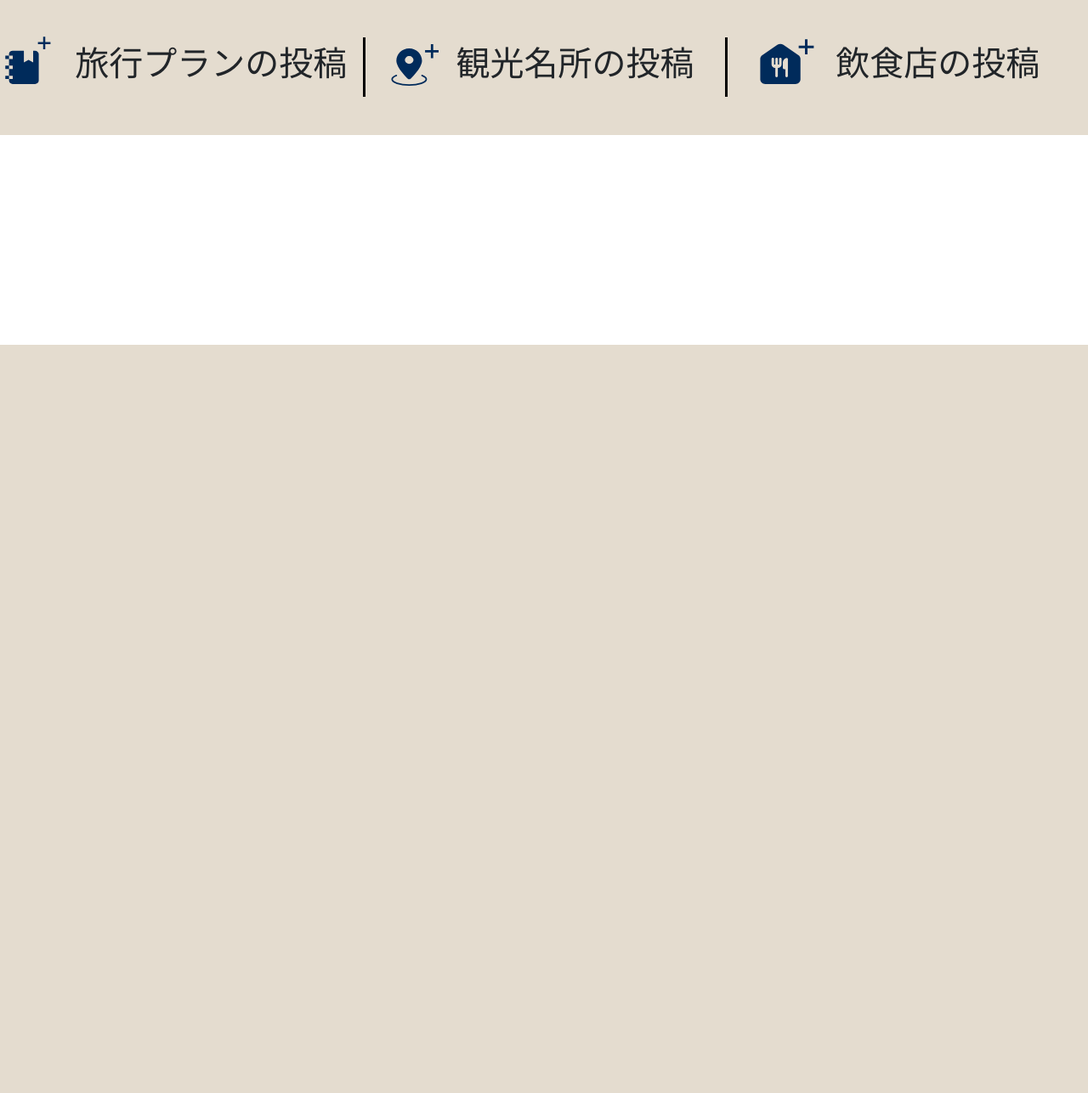
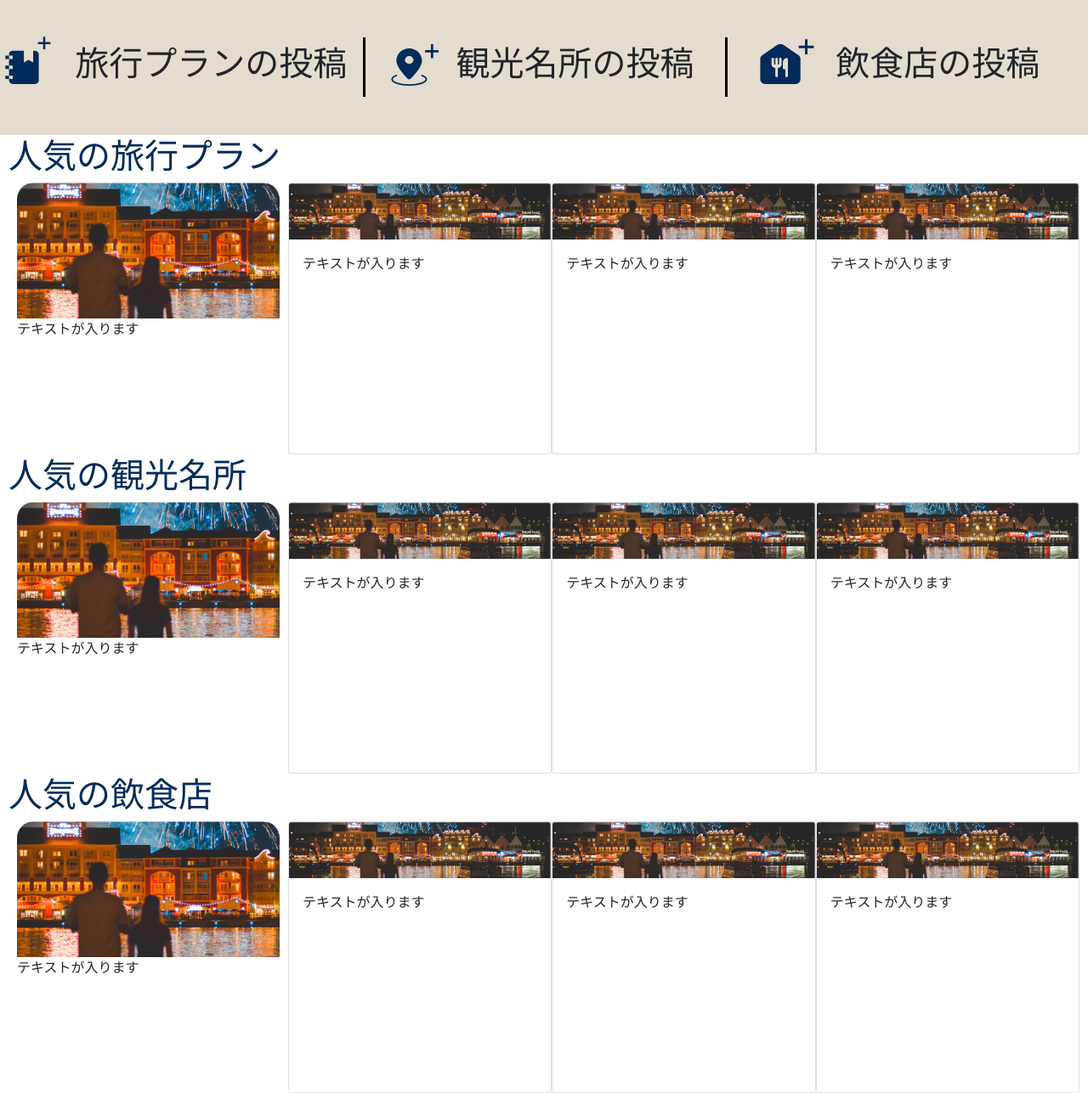
Before and after one commit to Aso2101037/2023Dev3warly, a PHP site: page /home.html in a window 1280 px wide. Shown: the part 394-1681 px from the top of the page at 85% size. Before the commit the page ends 800 px from the top, so only its background shows below. Run offline with PHP 8.4, Linux system fonts and the light colour scheme.

Commit message:
カード作成

```diff
--- a/src/home.html
+++ b/src/home.html
@@ -32,11 +32,17 @@
     </div>
     <!-- 旅行プランのカード↓↓ -->
     <div id="card">
-
+        <h1 class="favorite-font">人気の旅行プラン</h1>
+        <card-component></card-component>
+        <h1 class="favorite-font">人気の観光名所</h1>
+        <card-component></card-component>
+        <h1 class="favorite-font">人気の飲食店</h1>
+        <card-component></card-component>
     </div>
     <link rel="stylesheet" href="https://cdn.jsdelivr.net/npm/bootstrap@5.1.3/dist/css/bootstrap.min.css" integrity="sha384-1BmE4kWBq78iYhFldvKuhfTAU6auU8tT94WrHftjDbrCEXSU1oBoqyl2QvZ6jIW3" crossorigin="anonymous">
     <meta name="viewport" content="width=device-width, initial-scale=1" />
     <script src="https://cdn.jsdelivr.net/npm/vue/dist/vue.js"></script>
     <script src="./script/main.js"></script>
+    <script src="./script/card.js"></script>
 </body>
 </html>
--- a/src/script/card.js
+++ b/src/script/card.js
@@ -1,7 +1,32 @@
-Vue.component('card-componet',{
-    templeta:``,
-});
-
+Vue.component('card-component',{
+    template:
+`<div class="container-plan">
+        <div class="card-ele" style="width:100%;">
+            <img src="./images/homeback.png" class="img-top" alt="...">
+                 <div class="text-body">
+                     <p class="text">テキストが入ります</p>
+                </div>
+     </div>
+    <div class="card" style="width:100%;">
+             <img src="./images/homeback.png" class="card-img-top" alt="...">
+                 <div class="card-body">
+                     <p class="card-text">テキストが入ります</p>
+                </div>
+    </div>
+    <div class="card" style="width:100%;">
+             <img src="./images/homeback.png" class="card-img-top" alt="...">
+                 <div class="card-body">
+                     <p class="card-text">テキストが入ります</p>
+                </div>
+    </div>
+    <div class="card" style="width:100%;">
+             <img src="./images/homeback.png" class="card-img-top" alt="...">
+                 <div class="card-body">
+                     <p class="card-text">テキストが入ります</p>
+                </div>
+    </div>
+</div>`
+    })
 const card = new Vue({
-    el:"card",
+    el:'#card',
 })
--- a/src/style/style.css
+++ b/src/style/style.css
@@ -81,6 +81,7 @@
 .homeback-img{
     width: 100%;
 }
+/* ホームの大きい画像のやつ↑↑ */
 .post-select{
     display: flex;
     justify-content:space-evenly;
@@ -123,3 +124,34 @@
 .post-font{
     font-size: 2.5rem;
 }
+/* 投稿の選択部分のやつ↑↑ */
+#card{
+    margin: 0;
+    padding:0 10px;
+    width: 100%;
+}
+.container-plan{
+    display: flex;
+    width: 100%;
+    height: 40vh;
+}
+/* cardのデザインのやつ */
+.card-ele{
+    width: 100%;
+    height: 40vh;
+    margin:0 10px;
+}
+.favorite-font{
+    color: #002B5B;
+}
+.img-top{
+    width: 100%;
+    height:20vh;
+    border-radius: 20px 20px 0 0;
+    filter: saturate(1.5);
+    object-fit: cover;
+    object-position:30%  0%;
+}
+.text-body{
+    height: 20vh;
+}
```
